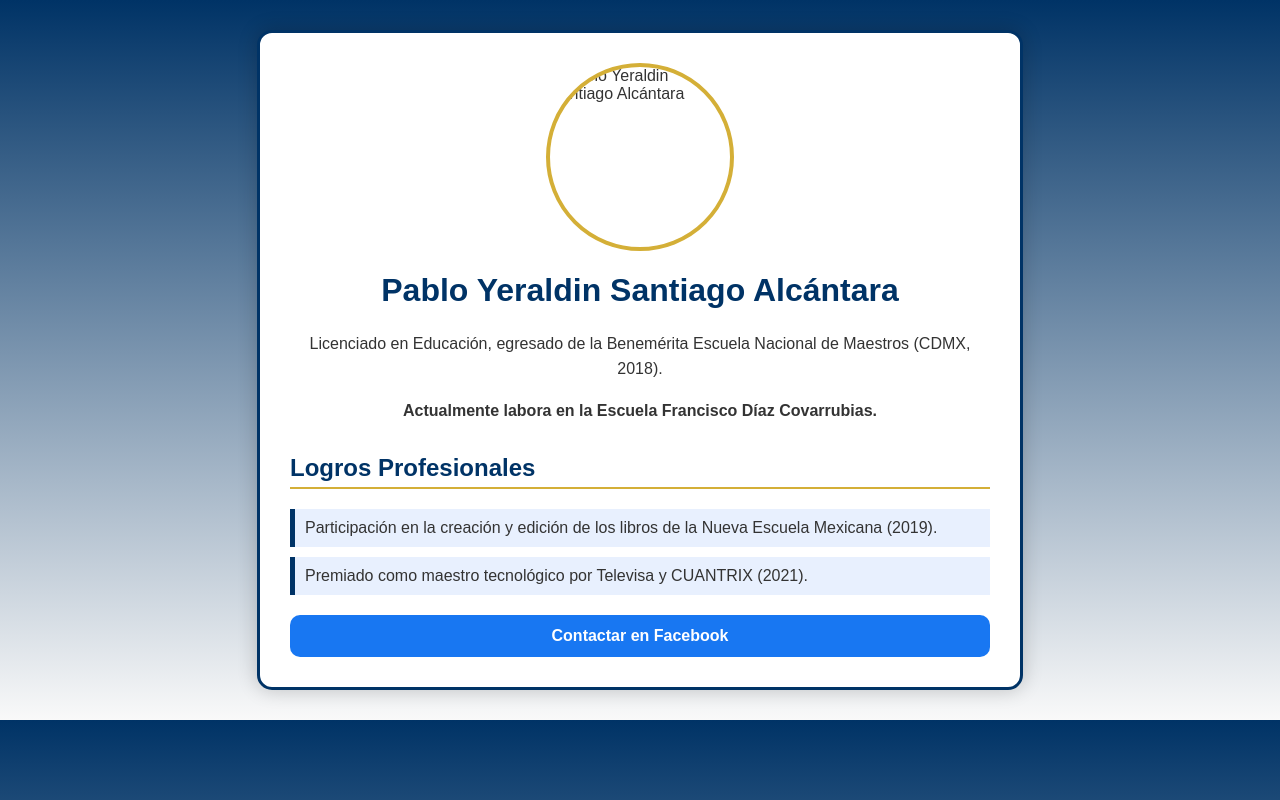
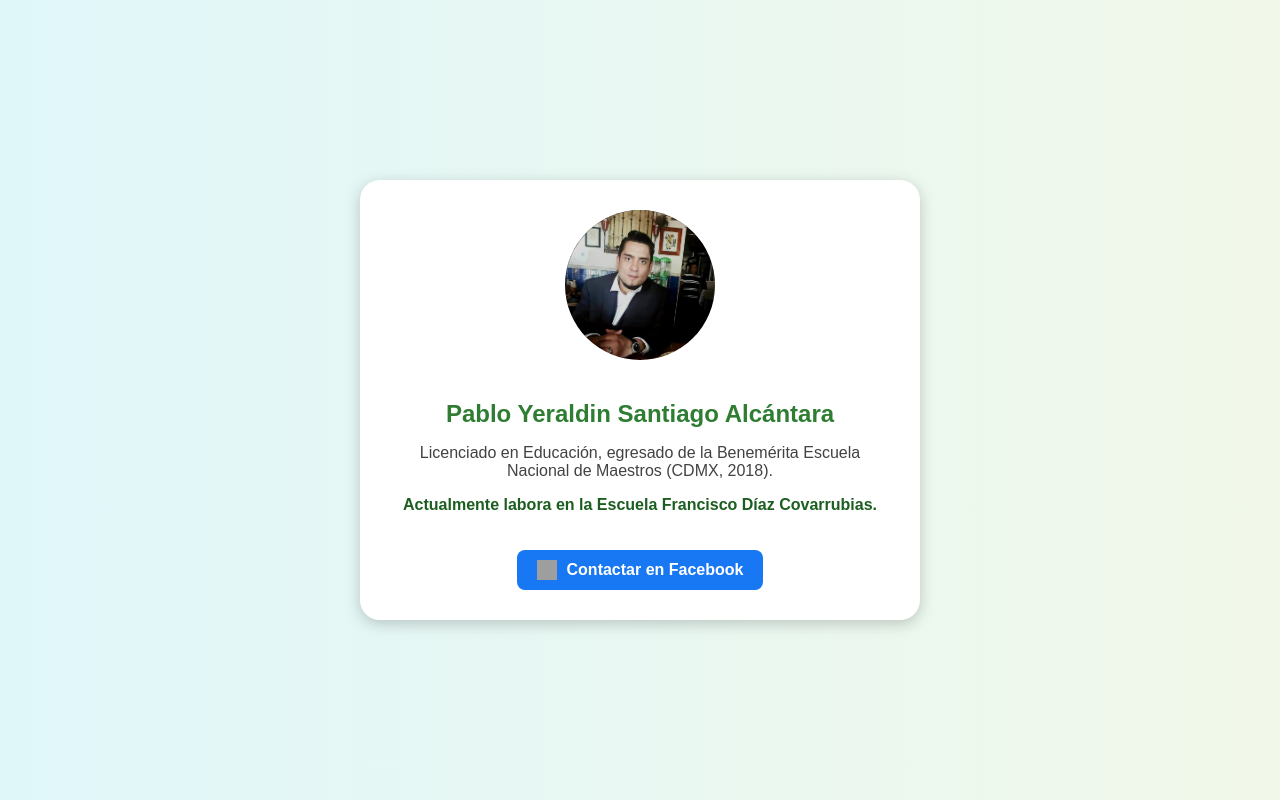
Before and after one commit to PabloYeraldinSantiagoAlcantara2025/Sitio-pablo, a plain HTML site: page index.html in a window 1280 px wide. Drawn offline with Linux system fonts and the light colour scheme; grey boxes are pictures that could not be loaded.

Commit message:
Add files via upload

```diff
--- a/index.html
+++ b/index.html
@@ -2,91 +2,22 @@
 <!DOCTYPE html>
 <html lang="es">
 <head>
-    <meta charset="UTF-8" />
-    <meta name="viewport" content="width=device-width, initial-scale=1.0"/>
+    <meta charset="UTF-8">
+    <meta name="viewport" content="width=device-width, initial-scale=1.0">
     <title>Pablo Yeraldin Santiago Alcántara</title>
-    <style>
-        body {
-            font-family: Arial, sans-serif;
-            background: linear-gradient(to bottom, #003366, #f9f9f9);
-            color: #333;
-            margin: 0;
-            padding: 0;
-        }
-        .container {
-            max-width: 700px;
-            margin: 30px auto;
-            background-color: #fff;
-            border: 3px solid #003366;
-            border-radius: 15px;
-            padding: 30px;
-            box-shadow: 0 0 20px rgba(0,0,0,0.2);
-        }
-        .profile-image {
-            display: block;
-            margin: 0 auto;
-            width: 180px;
-            height: 180px;
-            border-radius: 50%;
-            object-fit: cover;
-            border: 4px solid #d4af37;
-        }
-        h1 {
-            text-align: center;
-            color: #003366;
-        }
-        p {
-            font-size: 16px;
-            line-height: 1.6;
-            text-align: center;
-        }
-        .logros {
-            margin-top: 30px;
-        }
-        .logros h2 {
-            color: #003366;
-            border-bottom: 2px solid #d4af37;
-            padding-bottom: 5px;
-        }
-        ul {
-            list-style: none;
-            padding: 0;
-        }
-        ul li {
-            background: #e8f0fe;
-            margin: 10px 0;
-            padding: 10px;
-            border-left: 5px solid #003366;
-        }
-        .btn {
-            display: block;
-            margin: 20px auto 0;
-            padding: 12px 20px;
-            background-color: #1877f2;
-            color: white;
-            text-decoration: none;
-            font-weight: bold;
-            border-radius: 10px;
-            text-align: center;
-        }
-    </style>
+    <link rel="stylesheet" href="style.css">
+    <link rel="icon" type="image/png" href="pablo-perfil-redonda.png">
 </head>
 <body>
     <div class="container">
-        <img src="perfil.jpg" alt="Pablo Yeraldin Santiago Alcántara" class="profile-image" />
+        <img src="pablo-perfil-redonda.png" alt="Foto de Pablo" class="profile-img">
         <h1>Pablo Yeraldin Santiago Alcántara</h1>
-        <p>Licenciado en Educación, egresado de la Benemérita Escuela Nacional de Maestros (CDMX, 2018).</p>
-        <p><strong>Actualmente labora en la Escuela Francisco Díaz Covarrubias.</strong></p>
-
-        <div class="logros">
-            <h2>Logros Profesionales</h2>
-            <ul>
-                <li>Participación en la creación y edición de los libros de la Nueva Escuela Mexicana (2019).</li>
-                <li>Premiado como maestro tecnológico por Televisa y CUANTRIX (2021).</li>
-            </ul>
-        </div>
-
-        <a href="https://facebook.com" class="btn">Contactar en Facebook</a>
+        <p class="description">Licenciado en Educación, egresado de la Benemérita Escuela Nacional de Maestros (CDMX, 2018).</p>
+        <p class="highlight">Actualmente labora en la Escuela Francisco Díaz Covarrubias.</p>
+        <a class="facebook-button" href="https://www.facebook.com/PabloYeraldinSantiagoAlcantara" target="_blank">
+            <img src="https://upload.wikimedia.org/wikipedia/commons/5/51/Facebook_f_logo_%282019%29.svg" alt="Facebook" class="fb-icon">
+            Contactar en Facebook
+        </a>
     </div>
 </body>
 </html>
```
